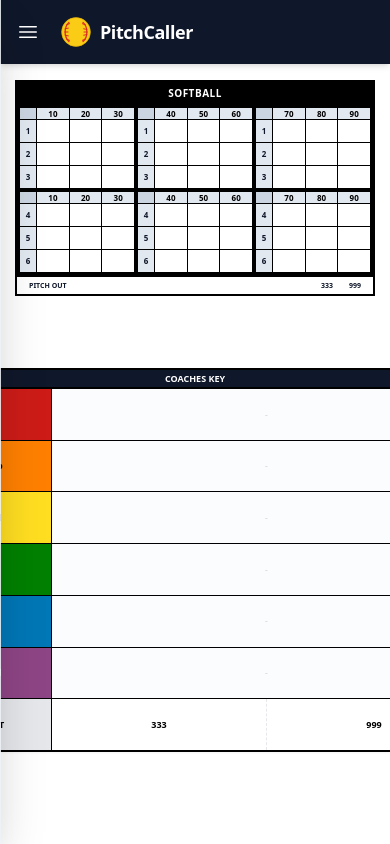
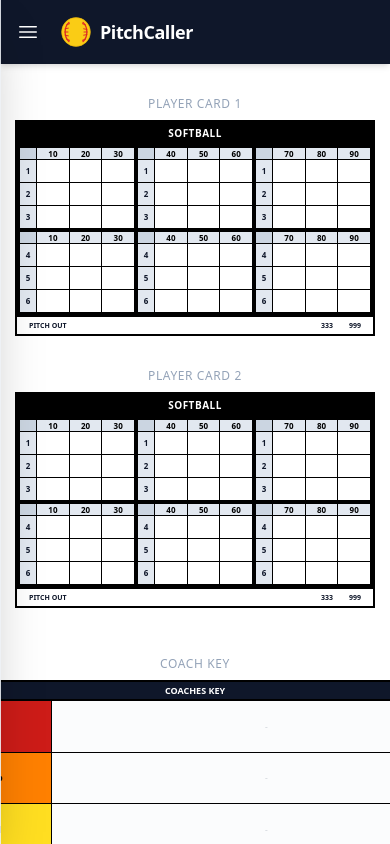
Before and after one commit to mikecorliss/pitchcaller, a React (Vite) app: page / in a window 390 px wide. Shown: the top 844 px of the page. Built offline with nearby package versions, Linux system fonts and the light colour scheme.

Commit message:
feat: Improve print layout and responsiveness
Enhance the print layout to include two player cards and a coach's key, with better spacing and visibility. Adjust responsiveness for smaller screens and ensure content fits appropriately during printing.

```diff
--- a/App.tsx
+++ b/App.tsx
@@ -1,8 +1,6 @@
 import React, { useState, useEffect } from 'react';
 import { Controls } from './components/Controls';
-import { WristbandGrid } from './components/WristbandGrid';
 import { PrintLayout } from './components/PrintLayout';
-import { CoachKey } from './components/CoachKey';
 import { DEFAULT_PITCHES, WRISTBAND_GRID_SIZES } from './constants';
 import { PitchDefinition, SignalEntry, WristbandConfig } from './types';
 import { AlertCircle, CheckCircle2, Printer } from 'lucide-react';
@@ -135,7 +133,7 @@ const App: React.FC = () => {
 
   // --- Render ---
   return (
-    <div className="h-screen w-screen flex flex-col lg:flex-row overflow-hidden bg-slate-100 print:bg-white font-sans text-slate-900">
+    <div className="min-h-screen w-full flex flex-col lg:flex-row bg-slate-100 print:bg-white font-sans text-slate-900">
 
       {/* Mobile Sidebar Overlay */}
       {isSidebarOpen && (
@@ -148,7 +146,7 @@ const App: React.FC = () => {
       {/* Sidebar Wrapper */}
       <div className={`
         fixed inset-y-0 left-0 z-50 h-full w-[85vw] max-w-sm bg-white shadow-2xl lg:shadow-none
-        transform transition-transform duration-300 ease-in-out lg:relative lg:translate-x-0 lg:w-auto lg:z-auto
+        transform transition-transform duration-300 ease-in-out lg:relative lg:translate-x-0 lg:w-auto lg:z-40 lg:sticky lg:top-0 lg:h-screen
         ${isSidebarOpen ? 'translate-x-0' : '-translate-x-full'}
       `}>
         {/* Mobile Close Button (Absolute positioned over the Controls header) */}
@@ -173,10 +171,10 @@ const App: React.FC = () => {
       </div>
 
       {/* Main Content */}
-      <div className="flex-1 flex flex-col h-full overflow-hidden relative no-print lg:pt-0 pt-16">
+      <div className="flex-1 flex flex-col min-h-screen relative lg:pt-0 pt-16 print:pt-0">
 
         {/* Mobile Header (Fixed) */}
-        <div className="lg:hidden fixed top-0 left-0 right-0 h-16 bg-slate-900 text-white flex items-center justify-between px-4 z-40 shadow-md">
+        <div className="lg:hidden fixed top-0 left-0 right-0 h-16 bg-slate-900 text-white flex items-center justify-between px-4 z-40 shadow-md print:hidden">
           <div className="flex items-center gap-3">
             <button
               onClick={() => setIsSidebarOpen(true)}
@@ -209,97 +207,33 @@ const App: React.FC = () => {
           )}
         </div>
 
-        {/* Desktop Top Bar */}
-        <div className="hidden lg:flex h-16 bg-white border-b border-slate-200 items-center justify-between px-8 flex-shrink-0 shadow-sm z-10">
-          <div className="flex items-center gap-4">
-            <h2 className="text-lg font-bold text-slate-700">Wristband Preview</h2>
-            <div className="flex items-center gap-2 text-xs text-slate-400 bg-slate-50 px-3 py-1 rounded-full border border-slate-100">
-              <span>{config.columns * config.rows} slots</span>
-              <span>•</span>
-              <span>{config.sectionSize}x{config.sectionSize} grid</span>
-            </div>
-          </div>
-
-          {/* Alerts */}
-          <div className="flex items-center gap-4">
+        {/* Floating Alerts */}
+        <div className="fixed top-20 right-8 z-50 flex flex-col gap-2 pointer-events-none print:hidden">
             {error && (
-               <div className="flex items-center gap-2 text-red-600 bg-red-50 px-4 py-1.5 rounded-md border border-red-100 text-sm font-medium animate-in fade-in slide-in-from-top-2">
+              <div className="flex items-center gap-2 text-red-600 bg-red-50 px-4 py-3 rounded-lg border border-red-100 text-sm font-medium shadow-lg animate-in fade-in slide-in-from-top-2 pointer-events-auto">
                 <AlertCircle size={16} />
                 {error}
               </div>
             )}
             {successMsg && (
-               <div className="flex items-center gap-2 text-green-600 bg-green-50 px-4 py-1.5 rounded-md border border-green-100 text-sm font-medium animate-in fade-in slide-in-from-top-2">
+              <div className="flex items-center gap-2 text-green-600 bg-green-50 px-4 py-3 rounded-lg border border-green-100 text-sm font-medium shadow-lg animate-in fade-in slide-in-from-top-2 pointer-events-auto">
                 <CheckCircle2 size={16} />
                 {successMsg}
               </div>
             )}
         </div>
-        </div>
 
-        {/* Mobile Alerts (Shown below header on mobile) */}
-        <div className="lg:hidden px-4 pt-4 flex flex-col gap-2">
-           {error && (
-             <div className="flex items-center gap-2 text-red-600 bg-red-50 px-3 py-2 rounded-md border border-red-100 text-xs font-medium">
-               <AlertCircle size={14} />
-               {error}
-             </div>
-           )}
-           {successMsg && (
-             <div className="flex items-center gap-2 text-green-600 bg-green-50 px-3 py-2 rounded-md border border-green-100 text-xs font-medium">
-               <CheckCircle2 size={14} />
-               {successMsg}
-             </div>
-           )}
-        </div>
-
-        {/* Preview Canvas */}
-        <div className="flex-1 overflow-y-auto p-4 md:p-10 bg-slate-100/50">
-          <div className="max-w-7xl mx-auto flex flex-col xl:flex-row gap-6 md:gap-10 items-start justify-center pb-10">
-
-            {/* Player Card Preview */}
-            <div className="flex flex-col gap-4 items-center flex-shrink-0 w-full xl:w-auto">
-              <div className="bg-white p-1 rounded-2xl shadow-xl border border-slate-200 overflow-x-auto max-w-full">
-                 {/* Render actual preview */}
-                 <div className="p-2 md:p-4 bg-white rounded-xl min-w-min">
-                    <WristbandGrid
-                      config={config}
-                      signals={signals}
-                      pitches={pitches}
-                      isPrintMode={false}
-                    />
-                 </div>
-              </div>
-              <p className="text-xs font-medium text-slate-400 text-center">
-                 Actual Print Size: {config.printWidth}" x {config.printHeight}"
-              </p>
-            </div>
-
-            {/* Coach Key Preview */}
-            <div className="flex flex-col gap-4 w-full max-w-2xl mx-auto xl:mx-0">
-               <div className="bg-white p-4 md:p-6 rounded-xl shadow-lg border border-slate-200 w-full">
-                  <h3 className="text-sm font-bold text-slate-400 uppercase tracking-wider mb-4">Coach Key Preview</h3>
-                  <CoachKey
-                    pitches={pitches}
-                    signals={signals}
-                  />
-                  <p className="text-xs font-medium text-slate-400 text-center mt-2">
-                    Actual Print Size: {config.coachPrintWidth}" x {config.coachPrintHeight}"
-                  </p>
-               </div>
-            </div>
-
-          </div>
-        </div>
-      </div>
-
-      {/* Print View (Hidden on Screen) */}
+        {/* Output Canvas (Print Layout View) */}
+        <div className="flex-1 overflow-x-hidden">
              <PrintLayout
                config={config}
                signals={signals}
                pitches={pitches}
              />
         </div>
+
+      </div>
+    </div>
   );
 };
 
--- a/components/PrintLayout.tsx
+++ b/components/PrintLayout.tsx
@@ -11,18 +11,23 @@ interface PrintLayoutProps {
 
 export const PrintLayout: React.FC<PrintLayoutProps> = ({ config, signals, pitches }) => {
   return (
-    <div className="print-only w-full bg-white flex flex-col items-center justify-start py-4 min-h-screen">
+    <div className="w-full bg-white flex flex-col items-center justify-start py-8 md:py-12 min-h-screen print:py-0 print:h-auto">
 
-        {/* PLAYER CARD */}
-        <div className="flex flex-col items-center mb-6">
+        {/* PLAYER CARD 1 */}
+        <div className="flex flex-col items-center mb-8 print:mb-4">
+             <div className="mb-2 text-slate-400 text-xs font-medium uppercase tracking-wider print:hidden">Player Card 1</div>
              <WristbandGrid config={config} signals={signals} pitches={pitches} isPrintMode={true} />
         </div>
 
-        {/* SPACER */}
-        <div className="w-full max-w-[5in] h-6 mb-6"></div>
+        {/* PLAYER CARD 2 */}
+        <div className="flex flex-col items-center mb-12 print:mb-8">
+             <div className="mb-2 text-slate-400 text-xs font-medium uppercase tracking-wider print:hidden">Player Card 2</div>
+             <WristbandGrid config={config} signals={signals} pitches={pitches} isPrintMode={true} />
+        </div>
 
         {/* COACHES KEY */}
         <div className="flex flex-col items-center mb-4">
+             <div className="mb-2 text-slate-400 text-xs font-medium uppercase tracking-wider print:hidden">Coach Key</div>
              <CoachKey
                pitches={pitches}
                signals={signals}
@@ -32,7 +37,7 @@ export const PrintLayout: React.FC<PrintLayoutProps> = ({ config, signals, pitch
         </div>
 
         {/* Footer Info */}
-        <div className="text-[8px] text-gray-400 text-center w-full mt-auto mb-2">
+        <div className="text-[10px] text-gray-400 text-center w-full mt-auto mb-4 print:text-[8px] print:mb-0">
            PitchCaller &bull; Generated Wristband &bull; Player: {config.printWidth}"x{config.printHeight}" / Coach: {config.coachPrintWidth}"x{config.coachPrintHeight}"
         </div>
 
```
Lines whose indentation alone changed are shown as unchanged.
